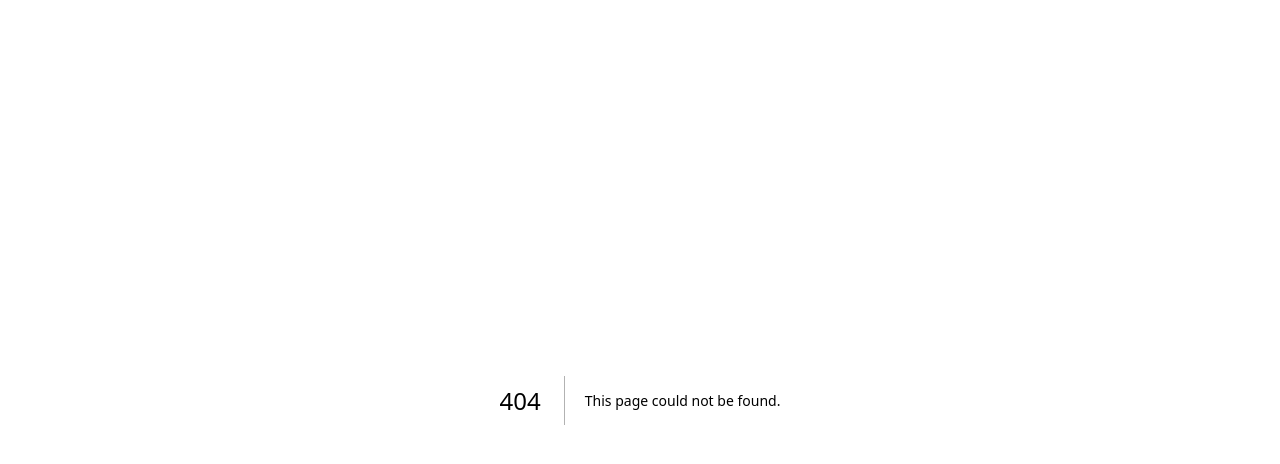
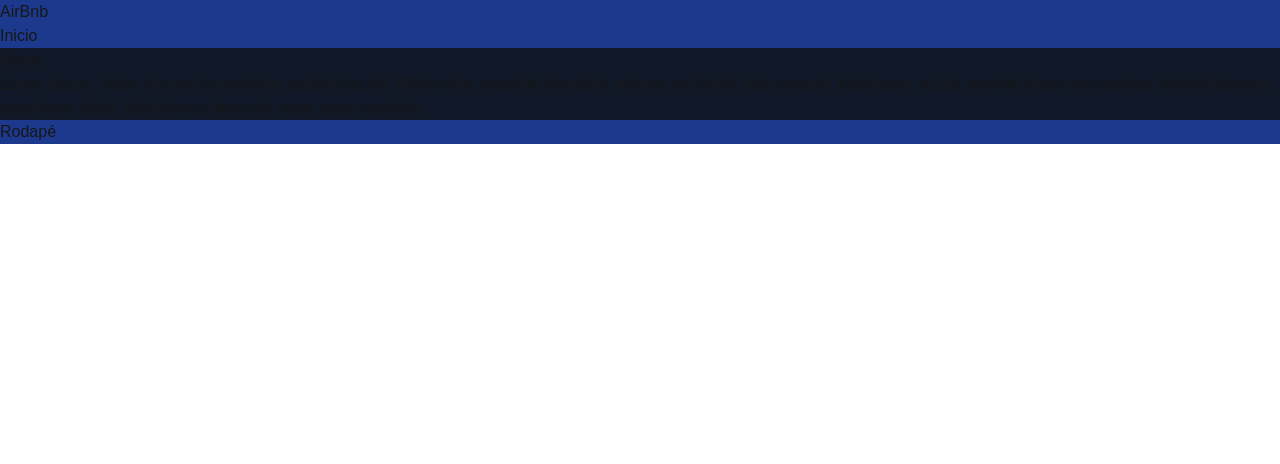
Before and after one commit to MathNunesx/Udemy-Reactjs, a Next.js app in the folder react-fundamentos/: page /inicio in a window 1280 px wide. Before the commit this address had no page. Shown: the top 464 px of the page. Built offline with nearby package versions, Linux system fonts and the light colour scheme.

Commit message:
childreen

```diff
--- /dev/null
+++ b/react-fundamentos/src/app/inicio/page.tsx
@@ -0,0 +1,20 @@
+import { Acomodacao, Cabecalho, Conteudo, Menu, Rodape } from "@/components/interface"
+
+export default function Botao(){
+    // return Acomodacao()
+
+    return (
+        <div>
+            <Cabecalho titulo = "AirBnb" subtitulo="Inicio"/>
+
+            <Conteudo titulo= "teste">
+                <h1> Home </h1>
+                <p> Lorem ipsum, dolor sit amet consectetur adipisicing elit. Reiciendis, expedita blanditiis maiores ea facilis alias corrupti laboriosam soluta, eveniet atque recusandae deleniti laborum asperiores fugiat dignissimos deserunt esse, quas sapiente.</p>
+            </Conteudo>
+
+            <Rodape/>
+
+
+        </div>
+    )
+}
--- a/react-fundamentos/src/app/principal/page.tsx
+++ /dev/null
@@ -1,15 +0,0 @@
-import { Acomodacao, Cabecalho, Menu } from "@/components/interface"
-
-export default function Botao(){
-    // return Acomodacao()
-
-    return (
-        <div>
-         {Cabecalho() }
-
-         <hr />
-         {Acomodacao()}
-        <hr />
-        </div>
-    )
-}
--- a/react-fundamentos/src/components/interface.tsx
+++ b/react-fundamentos/src/components/interface.tsx
@@ -18,10 +18,23 @@ export function Menu(){
 export function Cabecalho(props: any){
     return (
         <div className="bg-blue-900">
-            <h1>Logo</h1>
             <p>{props.titulo}</p>
-            <p>{props.preco}</p>
-            {Menu()}
+            <p>{props.subtitulo}</p>
         </div>
     )
 }
+export function Rodape(){
+    return (
+        <div className="bg-blue-900">
+            <p>Rodapé</p>
+        </div>
+    )
+}
+export function Conteudo(props: any){
+   console.log(props)
+    return (
+        <div className="bg-gray-900">
+            {props.children}
+        </div>
+    )
+}
```
